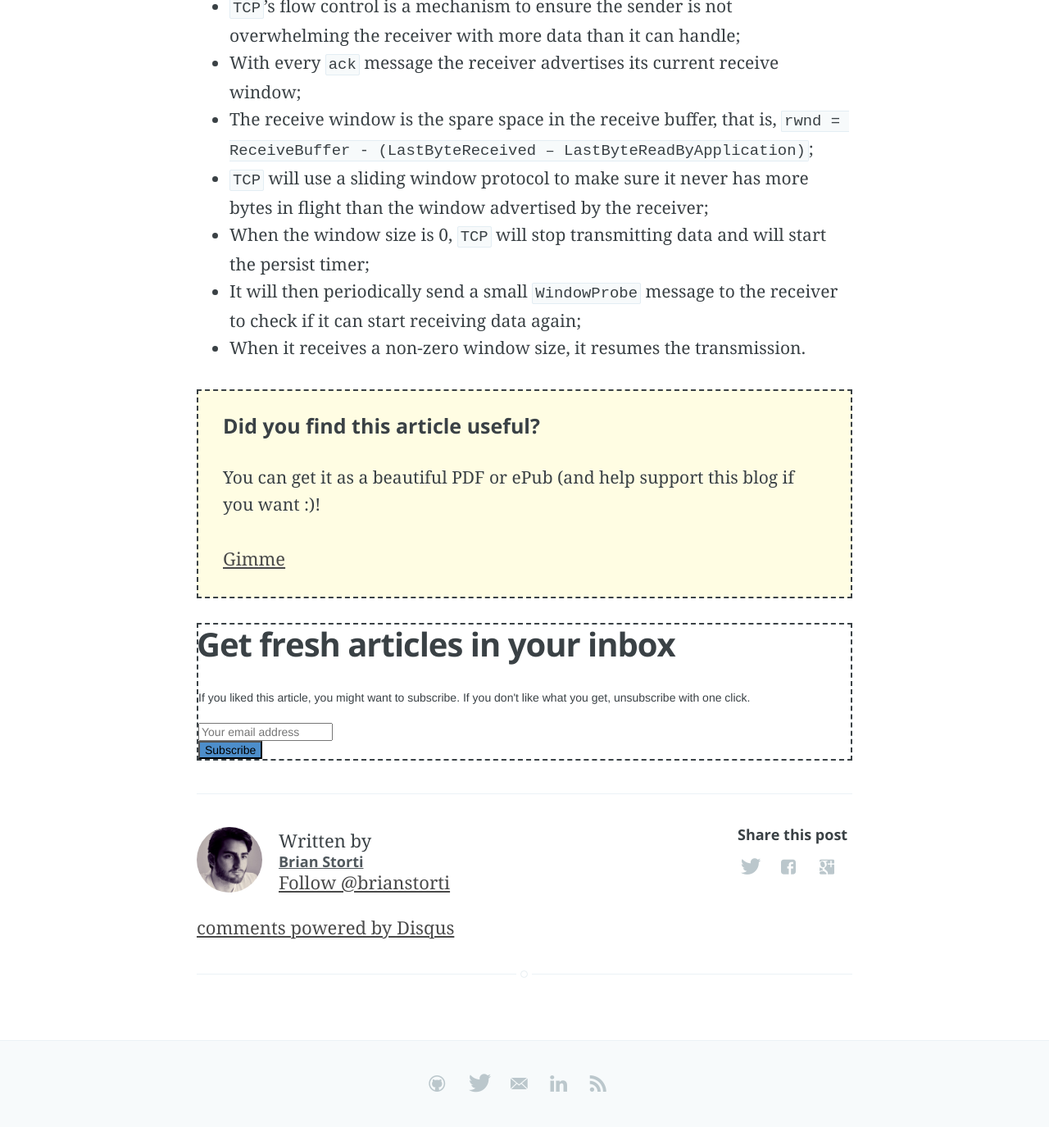
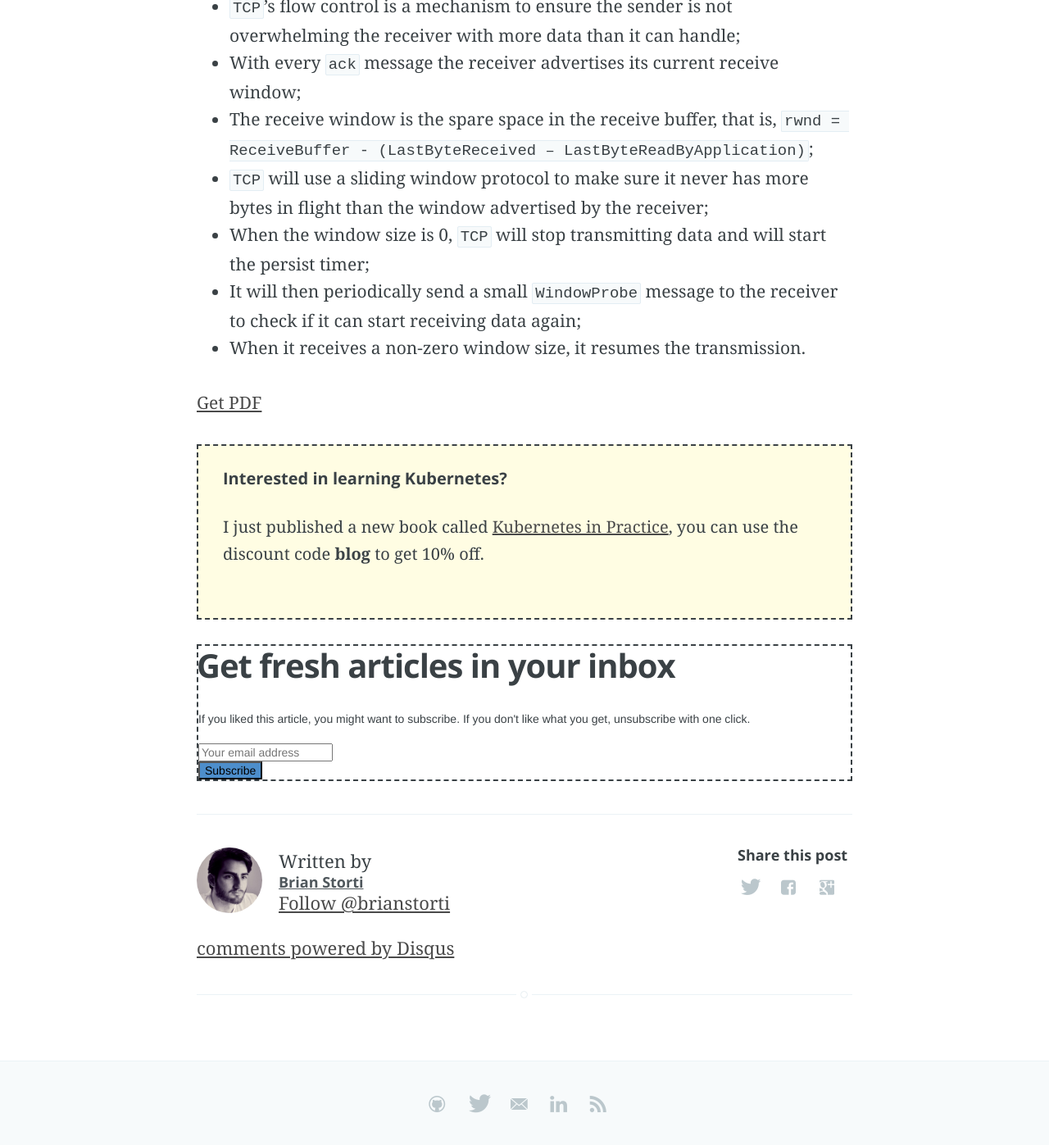
Before and after one commit to brianstorti/brianstorti.github.io, a Jekyll site: the page built from _posts/2017-06-30-tcp-flow-control.md, in a window 1280 px wide and 1400 px high, scrolled down 11270 px. Shown: the top 1397 px of the window at 82% size. Built offline with Jekyll 4.4.1, drawn with Linux system fonts in a browser that asks for light colours; comment, search, counter and statistics services are not loaded; before the commit the page ends 12645 px from its top, so only the background shows below that.

Commit message:
Add link to book

```diff
--- a/_layouts/post.html
+++ b/_layouts/post.html
@@ -35,6 +35,11 @@ about: 'about'
         <section class="post-content">
             {{content}}
         </section>
+
+        <div class='buy-pdf'>
+          <h4>Interested in learning Kubernetes?</h4>
+          <p>I just published a new book called <a href="https://kubernetesinpractice.com" target="_blank">Kubernetes in Practice</a>, you can use the discount code <b>blog</b> to get 10% off.</p>
+        </div>
 
         <div class='post-newsletter'>
           <link href="//cdn-images.mailchimp.com/embedcode/classic-081711.css" rel="stylesheet" type="text/css">
--- a/_posts/2017-06-30-tcp-flow-control.md
+++ b/_posts/2017-06-30-tcp-flow-control.md
@@ -253,9 +253,5 @@ to check if it can start receiving data again;
 * When it receives a non-zero window size, it resumes the transmission.
 
 
-<div class='buy-pdf'>
-  <h4>Did you find this article useful?</h4>
-  <p>You can get it as a beautiful PDF or ePub (and help support this blog if you want :)!</p>
-  <script src="https://gumroad.com/js/gumroad.js"></script>
-  <a class="gumroad-button" href="https://gum.co/tcp-flow-control" target="_blank">Gimme</a>
-</div>
+<script src="https://gumroad.com/js/gumroad.js"></script>
+<a class="gumroad-button" href="https://gum.co/tcp-flow-control" target="_blank">Get PDF</a>
--- a/assets/css/screen.css
+++ b/assets/css/screen.css
@@ -617,10 +617,11 @@ margin on the iframe, cause it breaks stuff. */
   border-style: dashed;
   border-width: 2px;
   background-color: #fffde3;
+  font-size: 2rem;
 }
 
 .buy-pdf h4 {
-  font-size: 2.5rem;
+  font-size: 2rem;
 }
 
 /* ==========================================================================
```
Also changed, not shown: _posts/2017-05-23-replication.md (+1 -5 lines), assets/css/master.min.css.
